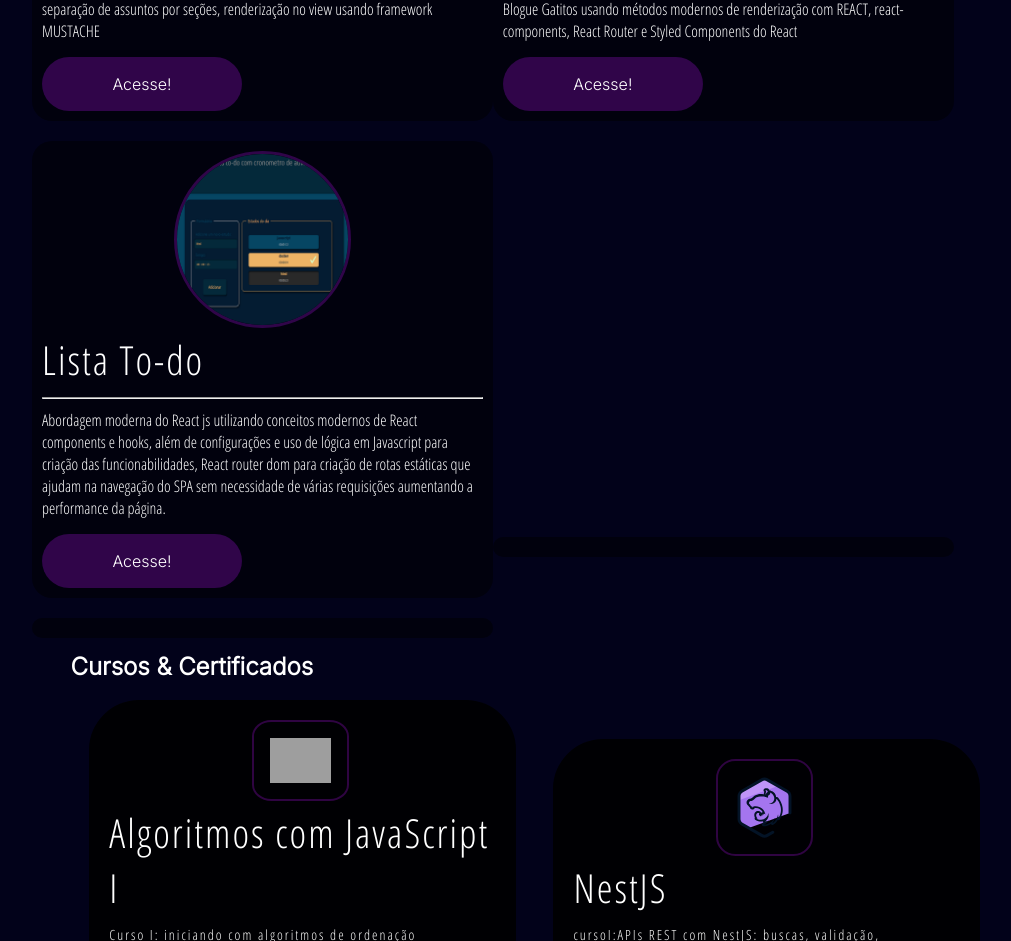
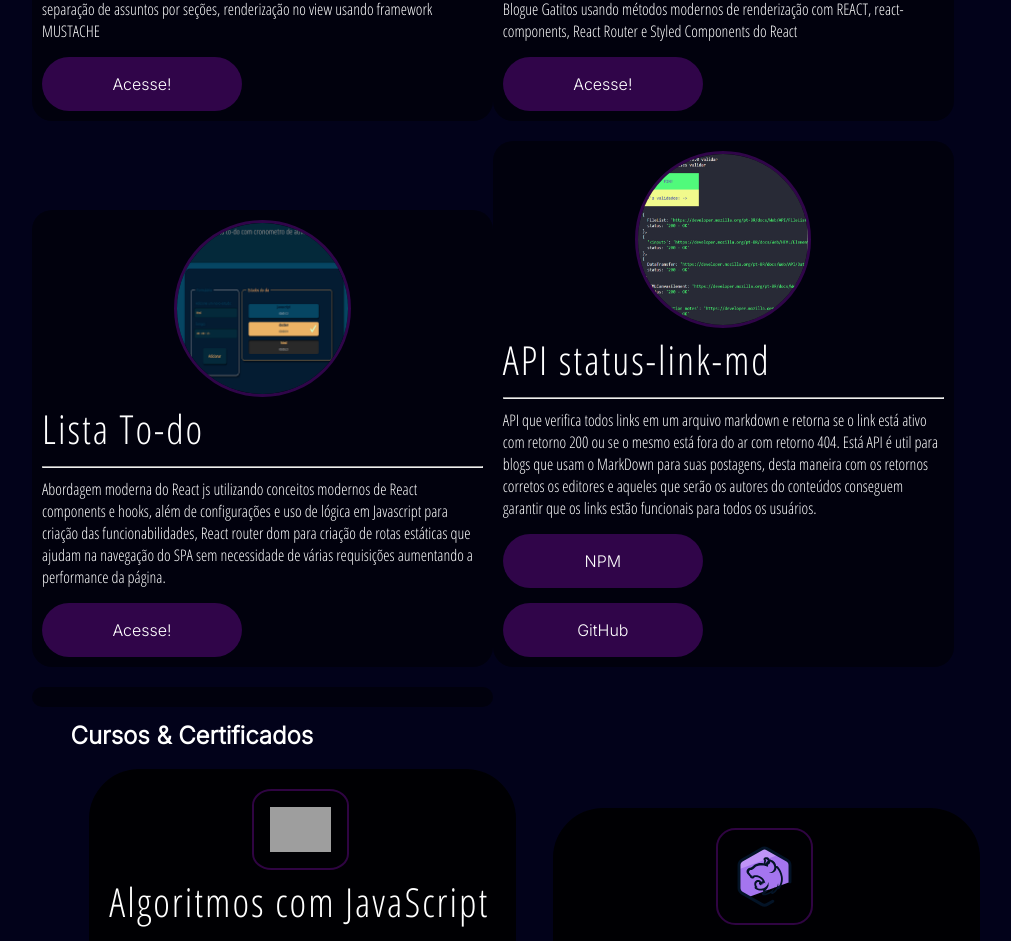
Before and after one commit to xing-wang-kai/MY_PROCFILE, a React (Create React App) app: page / in a window 1280 px wide. Shown: the part 2173-3114 px from the top of the page, without its empty margins (96-1107 px from the left). Built offline with nearby package versions, Linux system fonts and the light colour scheme; grey boxes are pictures that could not be loaded.

Commit message:
adicionado novo projeto ao portifólio

```diff
--- a/src/Components/qualifications/Portifolio.tsx
+++ b/src/Components/qualifications/Portifolio.tsx
@@ -2,12 +2,14 @@ import "./Portifolio.css";
 import pets from "../props/apipetshop.png"
 import gatito from '../props/gatitos.png'
 import todo from '../props/todo.png'
+import linkmarkdown from '../props/linkmarkdown.png';
 
 const Portifolio = () => {
   return (
     <div className="container-portifolio-main">
       <h2 className="container-portifolio-titulo"> Meus Trabalhos </h2>
       <div className = "container-portifolio-cards">
+
         <div className="container-portifolio--card">
         <div>
         <figure>
@@ -22,8 +24,8 @@ const Portifolio = () => {
             <div  className="portifolio-button"><a href="https://hidden-coast-70894.herokuapp.com/" target={"blank"}>Acesse! </a></div>
         </div>
         </div>
+        </div>
 
-        </div>
         <div className="container-portifolio--card">
         <div>
         <figure>
@@ -54,9 +56,24 @@ const Portifolio = () => {
                 <p className="text">Abordagem moderna do React js utilizando conceitos modernos de React components e hooks, além de configurações e uso de lógica em Javascript para criação das funcionabilidades, React router dom para criação de rotas estáticas que ajudam na navegação do SPA sem necessidade de várias requisições aumentando a performance da página.</p>
                 <div  className="portifolio-button"><a href="https://tranquil-garden-45649.herokuapp.com/" target={"blank"}>Acesse! </a></div>
             </div>
+        </div>
 
+        <div className="container-portifolio--card">
+
+        <div>
+        <figure>
+              <img src={linkmarkdown} className="portifolio-img"  alt="api status-link-md"/>
+            </figure>
+            <div className="portifolio-text">
+
+            <h2 className="title"> API status-link-md</h2>
+            <hr/>
+
+            <p className="text">API que verifica todos links em um arquivo markdown e retorna se o link está ativo com retorno 200 ou se o mesmo está fora do ar com retorno 404. Está API é util para blogs que usam o MarkDown para suas postagens, desta maneira com os retornos corretos os editores e aqueles que serão os autores do conteúdos conseguem garantir que os links estão funcionais para todos os usuários.</p>
+            <div  className="portifolio-button"><a href="https://www.npmjs.com/package/status-link-md" target={"blank"}>NPM </a></div>
+            <div  className="portifolio-button"><a href="https://github.com/xing-wang-kai/PROJETO_BACKEND_API_STATUSOFMARKDOWNLINK" target={"blank"}>GitHub </a></div>
         </div>
-        <div className="container-portifolio--card">
+        </div>
 
         </div>
         <div className="container-portifolio--card">
```
Also changed, not shown: src/Components/props/linkmarkdown.png (added), 1 other file (tests, documents, lock files or other folders).
